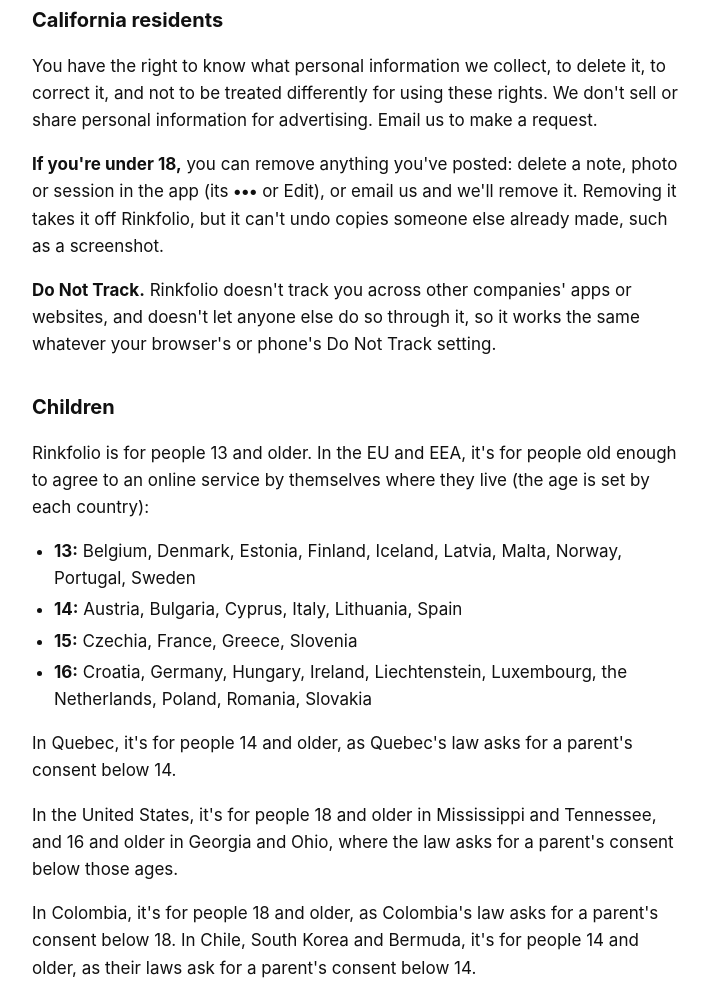
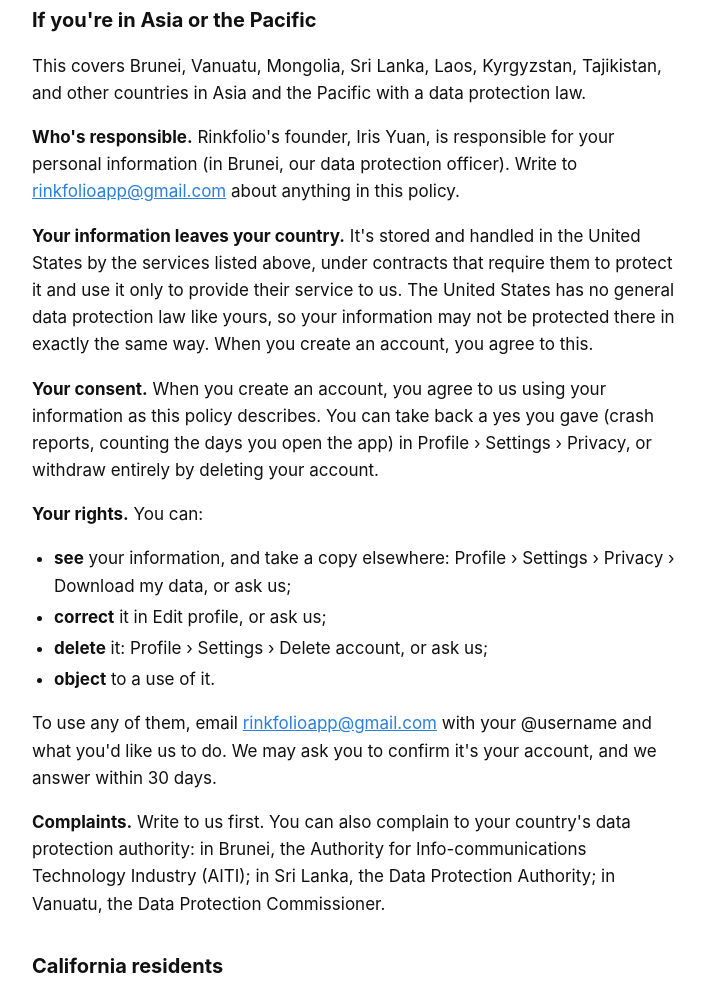
Before and after one commit to irisjyuan/rinkfolio-site, a plain HTML site: page privacy.html in a window 1280 px wide. Shown: the part 10519-11504 px from the top of the page, without its empty margins (284-992 px from the left). Drawn offline with Linux system fonts and the light colour scheme.

Commit message:
Privacy policy, both languages: If you're in Asia or the Pacific (Brunei's data protection officer, US storage on consent with its risk, rights, 30 days, Brunei's, Sri Lanka's and Vanuatu's authorities); 18 and older in Mongolia and Sri Lanka
Co-Authored-By: Claude Opus 5.5 <noreply@anthropic.com>

```diff
--- a/privacy.html
+++ b/privacy.html
@@ -170,6 +170,21 @@
 <p>To use any of them, email <a href="mailto:rinkfolioapp@gmail.com">rinkfolioapp@gmail.com</a> with your @username and what you'd like us to do. We may ask you to confirm it's your account, and we answer within 30 days.</p>
 <p><strong>Complaints.</strong> Write to us first. You can also complain to your country's data protection commissioner (in Bermuda, the Privacy Commissioner; in the Cayman Islands, the Ombudsman), where there is one.</p>
 
+<h2 id="asia-pacific">If you're in Asia or the Pacific</h2>
+<p>This covers Brunei, Vanuatu, Mongolia, Sri Lanka, Laos, Kyrgyzstan, Tajikistan, and other countries in Asia and the Pacific with a data protection law.</p>
+<p><strong>Who's responsible.</strong> Rinkfolio's founder, Iris Yuan, is responsible for your personal information (in Brunei, our data protection officer). Write to <a href="mailto:rinkfolioapp@gmail.com">rinkfolioapp@gmail.com</a> about anything in this policy.</p>
+<p><strong>Your information leaves your country.</strong> It's stored and handled in the United States by the services listed above, under contracts that require them to protect it and use it only to provide their service to us. The United States has no general data protection law like yours, so your information may not be protected there in exactly the same way. When you create an account, you agree to this.</p>
+<p><strong>Your consent.</strong> When you create an account, you agree to us using your information as this policy describes. You can take back a yes you gave (crash reports, counting the days you open the app) in Profile › Settings › Privacy, or withdraw entirely by deleting your account.</p>
+<p><strong>Your rights.</strong> You can:</p>
+<ul>
+<li><strong>see</strong> your information, and take a copy elsewhere: Profile › Settings › Privacy › Download my data, or ask us;</li>
+<li><strong>correct</strong> it in Edit profile, or ask us;</li>
+<li><strong>delete</strong> it: Profile › Settings › Delete account, or ask us;</li>
+<li><strong>object</strong> to a use of it.</li>
+</ul>
+<p>To use any of them, email <a href="mailto:rinkfolioapp@gmail.com">rinkfolioapp@gmail.com</a> with your @username and what you'd like us to do. We may ask you to confirm it's your account, and we answer within 30 days.</p>
+<p><strong>Complaints.</strong> Write to us first. You can also complain to your country's data protection authority: in Brunei, the Authority for Info-communications Technology Industry (AITI); in Sri Lanka, the Data Protection Authority; in Vanuatu, the Data Protection Commissioner.</p>
+
 <h2>California residents</h2>
 <p>You have the right to know what personal information we collect, to delete it, to correct it, and not to be treated differently for using these rights. We don't sell or share personal information for advertising. Email us to make a request.</p>
 <p><strong>If you're under 18,</strong> you can remove anything you've posted: delete a note, photo or session in the app (its <strong>•••</strong> or Edit), or email us and we'll remove it. Removing it takes it off Rinkfolio, but it can't undo copies someone else already made, such as a screenshot.</p>
@@ -185,7 +200,7 @@
 </ul>
 <p>In Quebec, it's for people 14 and older, as Quebec's law asks for a parent's consent below 14.</p>
 <p>In the United States, it's for people 18 and older in Mississippi and Tennessee, and 16 and older in Georgia and Ohio, where the law asks for a parent's consent below those ages.</p>
-<p>In Colombia, it's for people 18 and older, as Colombia's law asks for a parent's consent below 18. In Chile, South Korea and Bermuda, it's for people 14 and older, as their laws ask for a parent's consent below 14.</p>
+<p>In Colombia, Mongolia and Sri Lanka, it's for people 18 and older, as their laws ask for a parent's consent below 18. In Chile, South Korea and Bermuda, it's for people 14 and older, as their laws ask for a parent's consent below 14.</p>
 <p>We go by the country of your phone number, and in the US by its area code. New accounts are asked Apple (on iPhone) or Google Play (on Android) whether they're old enough, or their birthday, and anyone younger can't create one; the account started by the texted code is deleted straight away. We don't knowingly collect information from children younger than this. If you believe a child that young is using Rinkfolio, email us and we'll look into it.</p>
 <p><strong>Under 18.</strong> If your birthday, or Apple's or Google Play's age range, says you're under 18, we keep the month you'll turn 18 (not the birthday), and your account starts more private: your sessions and home rinks are shown only to friends, your profile link shows only your @username, crash reports and counting are off, you're never suggested to skaters you don't know, and you don't automatically follow the founder. The app asks before any of these shows more. When you turn 18 nothing changes by itself; your settings stay as you left them.</p>
 
```
Also changed, not shown: fr/privacy.html (+16 -1 lines).
